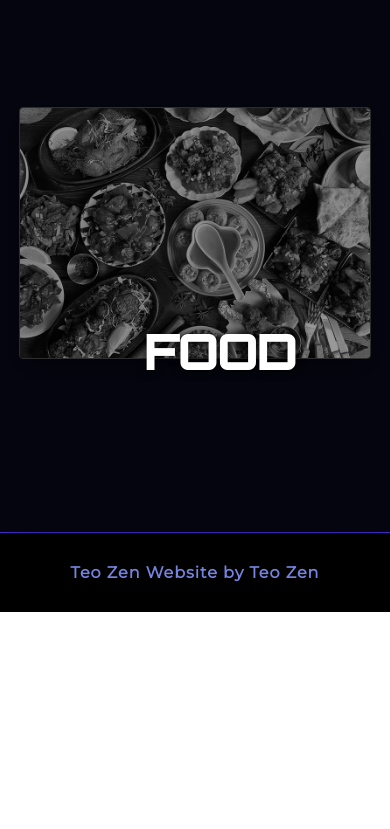
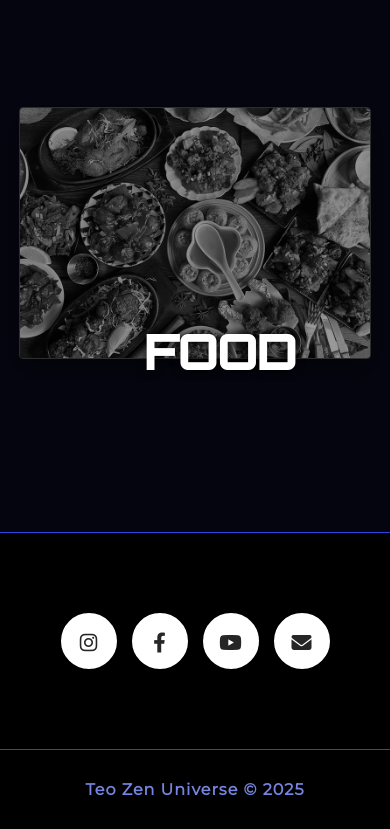
Before and after one commit to Matcor3/teo-zen, a website: page public/index.html in a window 390 px wide. Shown: the part 5553-6382 px from the top of the page. Before the commit the page ends 6165 px from the top, so only its background shows below. Drawn offline with Linux system fonts and the light colour scheme.

Commit message:
Versione quasi definitiva

```diff
--- a/public/index.html
+++ b/public/index.html
@@ -4,13 +4,14 @@
     <meta charset="UTF-8">
     <meta name="viewport" content="width=device-width, initial-scale=1.0, viewport-fit=cover">
     <title>Teo Zen | Universe</title>
-    <head>
+
     <link rel="preconnect" href="https://fonts.googleapis.com">
     <link rel="preconnect" href="https://fonts.gstatic.com" crossorigin>
+
     <link href="https://fonts.googleapis.com/css2?family=Montserrat:wght@300;400&family=Orbitron:wght@500;900&display=swap" rel="stylesheet">
 
-    <link rel="stylesheet" href="style.css">
-</head>
+    <link rel="stylesheet" href="https://cdnjs.cloudflare.com/ajax/libs/font-awesome/6.4.0/css/all.min.css">
+
     <link rel="stylesheet" href="style.css">
 </head>
 <body>
@@ -33,15 +34,18 @@
         <div class="content-box">
             <h2 class="glitch-text">
                 EVERYTHING
-        <span>EVERYTHING</span> <span>EVERYTHING</span> <span>AND NOTHING</span> </h2>
-
+                <span>EVERYTHING</span> <span>EVERYTHING</span> <span>AND NOTHING</span>
+            </h2>
             <p class="subtitle">philosopher, artist, writer, AI musician, programmer, chef, dreamer</p>
         </div>
     </section>
 
     <section id="identity-section">
+        <div class="bg-layer active" id="bg-1" style="background-image: url('images/bg-level-1.jpg');"></div>
+        <div class="bg-layer" id="bg-2" style="background-image: url('images/bg-level-2.jpg');"></div>
+        <div class="bg-layer" id="bg-3" style="background-image: url('images/bg-level-3.jpg');"></div>
+
         <div class="sticky-container">
-
             <div class="identity-card active" id="id-1">
                 <div class="card-content">
                     <img src="images/id-1-teozen.jpg" alt="Teo Zen Art" class="id-photo">
@@ -49,11 +53,10 @@
                         <h1>TEO ZEN</h1>
                         <p class="bio">TEO ZEN è il mio nome d’arte: creatore di arte digitale, disegni e pittura old school, ma anche esploratore instancabile di nuovi territori creativi.
 Passo con naturalezza dalla programmazione di app e siti web, alla musica digitale AI, fino all’invenzione di dispositivi e gadget.
-Creo video sperimentali, provo tecnologie appena nate e mi butto in ogni nuova sfida con curiosità.</p>
+Creo video sperimentali, provo tecnologie appena nate e mi butto in ogni nuova sfida con curiosità e passione.</p>
                     </div>
                 </div>
             </div>
-
             <div class="identity-card" id="id-2">
                 <div class="card-content">
                     <img src="images/id-2-matcore.jpg" alt="Matcore Digital" class="id-photo">
@@ -65,7 +68,6 @@ Ancora oggi è un riferimento nel mio ambiente virtuale, sinonimo di esperienza,
                     </div>
                 </div>
             </div>
-
             <div class="identity-card" id="id-3">
                 <div class="card-content">
                     <img src="images/id-3-matteo.jpg" alt="Matteo Corti Real" class="id-photo">
@@ -73,73 +75,76 @@ Ancora oggi è un riferimento nel mio ambiente virtuale, sinonimo di esperienza,
                         <h1>MATTEO CORTI</h1>
                         <p class="bio">MATTEO CORTI è la mia identità reale. Classe 1988.
 Sono un esploratore solitario, inventore e sognatore, uso filosofia e pensiero critico per analizzare la società contemporanea, pormi domande scomode e cercare risposte autentiche.
-Scrivo per hobby, viaggio da solo per conoscere nuove culture, cucino e reinvento ricette, vivo il minimalismo, l’ecologia e una visione anti-consumista e anti-capitalista.
+Scrivo per hobby, viaggio da solo per conoscere nuove culture, cucino reinventando ricette, vivo il minimalismo, l’ecologia e una visione anti-consumista e anti-capitalista.
 Mi interessa capire come vivere meglio, con poco.</p>
                     </div>
                 </div>
             </div>
-
         </div>
     </section>
 
     <section id="work">
         <h2>MY WORK</h2>
-
         <div class="work-container">
-
             <a href="coding.html" class="poster-wrapper">
-            <div class="poster-image">
-                <img src="images/work-coding.jpg" alt="Coding Project">
-            </div>
+                <div class="poster-image"><img src="images/work-coding.jpg" alt="Coding"></div>
                 <div class="poster-header">
-                <div class="titles-slide">
-                    <h3>CODING</h3>
-                    <h3>SEE PROJECT</h3>
-                </div>
+                    <div class="titles-slide"><h3>CODING</h3><h3>SEE PROJECT</h3></div>
                 </div>
             </a>
-
             <a href="art.html" class="poster-wrapper">
-            <div class="poster-image">
-                <img src="images/work-art.jpg" alt="Art Project">
-            </div>
+                <div class="poster-image"><img src="images/work-art.jpg" alt="Art"></div>
                 <div class="poster-header">
-                <div class="titles-slide">
-                    <h3>ART</h3>
-                    <h3>SEE CREATIONS</h3>
-                </div>
+                    <div class="titles-slide"><h3>ART</h3><h3>SEE CREATIONS</h3></div>
                 </div>
             </a>
-
             <a href="diy.html" class="poster-wrapper">
-            <div class="poster-image">
-                <img src="images/work-diy.jpg" alt="DIY Project">
-            </div>
+                <div class="poster-image"><img src="images/work-diy.jpg" alt="DIY"></div>
                 <div class="poster-header">
-                <div class="titles-slide">
-                    <h3>DIY</h3>
-                    <h3>SEE CREATIONS</h3>
-                </div>
+                    <div class="titles-slide"><h3>DIY</h3><h3>SEE CREATIONS</h3></div>
                 </div>
             </a>
-
             <a href="food.html" class="poster-wrapper">
-            <div class="poster-image">
-                <img src="images/work-food.jpg" alt="Food Project">
-            </div>
+                <div class="poster-image"><img src="images/work-food.jpg" alt="Food"></div>
                 <div class="poster-header">
-                <div class="titles-slide">
-                    <h3>FOOD</h3>
-                    <h3>SEE DISHES</h3>
-                </div>
+                    <div class="titles-slide"><h3>FOOD</h3><h3>SEE DISHES</h3></div>
                 </div>
             </a>
-
         </div>
     </section>
 
+    <section id="contact">
+    <ul class="social-list">
+
+        <li>
+            <a href="https://www.instagram.com/teozen.xyz" target="_blank">
+                <i class="fab fa-instagram icon"></i>
+            </a>
+        </li>
+
+        <li>
+            <a href="https://www.facebook.com/matcore.artist" target="_blank">
+                <i class="fab fa-facebook-f icon"></i>
+            </a>
+        </li>
+
+        <li>
+            <a href="https://www.youtube.com/channel/UC1lNtq8ugRMK2JpZyyKjRMg" target="_blank">
+                <i class="fab fa-youtube icon"></i>
+            </a>
+        </li>
+
+        <li>
+            <a href="mailto:matcor3@gmail.com">
+                <i class="fas fa-envelope icon"></i>
+            </a>
+        </li>
+
+    </ul>
+</section>
+
     <footer>
-        Teo Zen Website by Teo Zen
+        Teo Zen Universe © 2025
     </footer>
 
     <script src="script.js"></script>
--- a/public/style.css
+++ b/public/style.css
@@ -685,3 +685,116 @@ footer {
     .glitch-text:hover span:nth-child(1) { transform: translateY(-10px); }
     .glitch-text:hover span:nth-child(2) { transform: translateY(10px); }
 }
+/* public/style.css - NUOVI SOCIAL (Circle Fill Effect) */
+
+#contact {
+    position: relative;
+    background: #000; /* Fondo nero */
+    padding: 80px 0; /* Spazio sopra e sotto */
+    border-top: 1px solid var(--blue-deep);
+    z-index: 100;
+    display: flex;
+    justify-content: center; /* Centra la lista orizzontalmente */
+    align-items: center;
+}
+
+/* La lista (Contenitore pulsanti) */
+.social-list {
+    display: flex;
+    padding: 0;
+    margin: 0;
+    gap: 20px; /* Spazio tra i pulsanti */
+    flex-wrap: wrap; /* Su mobile vanno a capo se serve */
+}
+
+.social-list li {
+    list-style: none;
+}
+
+/* Il Cerchio Bianco */
+.social-list li a {
+    width: 60px;  /* Ho ridotto un po' da 80px perché erano enormi */
+    height: 60px;
+    background-color: #fff;
+    text-align: center;
+    line-height: 60px; /* Deve essere uguale all'altezza per centrare l'icona */
+    font-size: 25px;   /* Grandezza icona */
+    display: block;
+    border-radius: 50%;
+    position: relative;
+    overflow: hidden;
+    border: 3px solid #fff;
+    z-index: 1;
+    box-shadow: 0 5px 15px rgba(0,0,0,0.3); /* Leggera ombra */
+}
+
+/* L'icona dentro */
+.social-list li a .icon {
+    position: relative;
+    color: #262626; /* Colore scuro iniziale */
+    transition: .5s;
+    z-index: 3;
+    /* Fix per centratura perfetta FontAwesome */
+    display: inline-block;
+    vertical-align: middle;
+    line-height: normal;
+}
+
+/* Hover: L'icona diventa bianca e ruota */
+.social-list li a:hover .icon {
+    color: #fff;
+    transform: rotateY(360deg);
+}
+
+/* Il Colore che sale dal basso (Pseudo-elemento) */
+.social-list li a:before {
+    content: "";
+    position: absolute;
+    top: 100%; /* Parte nascosto sotto */
+    left: 0;
+    width: 100%;
+    height: 100%;
+    /* background: viene definito sotto per ogni social */
+    transition: .5s;
+    z-index: 2;
+}
+
+/* Hover: Il colore sale */
+.social-list li a:hover:before {
+    top: 0;
+}
+
+/* --- COLORI SPECIFICI PER OGNI SOCIAL --- */
+
+/* 1. Instagram (Gradiente o Rosso/Viola) */
+.social-list li:nth-child(1) a:before {
+    background: #e4405f;
+}
+
+/* 2. Facebook (Blu) */
+.social-list li:nth-child(2) a:before {
+    background: #3b5999;
+}
+
+/* 3. Youtube (Rosso) */
+.social-list li:nth-child(3) a:before {
+    background: #cd201f;
+}
+
+/* 4. Mail (Giallo/Oro per staccare o Grigio) */
+.social-list li:nth-child(4) a:before {
+    background: #ffb900;
+}
+
+/* --- ADATTAMENTO MOBILE --- */
+@media (max-width: 768px) {
+    .social-list {
+        gap: 15px;
+    }
+    .social-list li a {
+        width: 50px;
+        height: 50px;
+        line-height: 50px;
+        font-size: 20px;
+    }
+}
```
Lines whose indentation alone changed are shown as unchanged.
